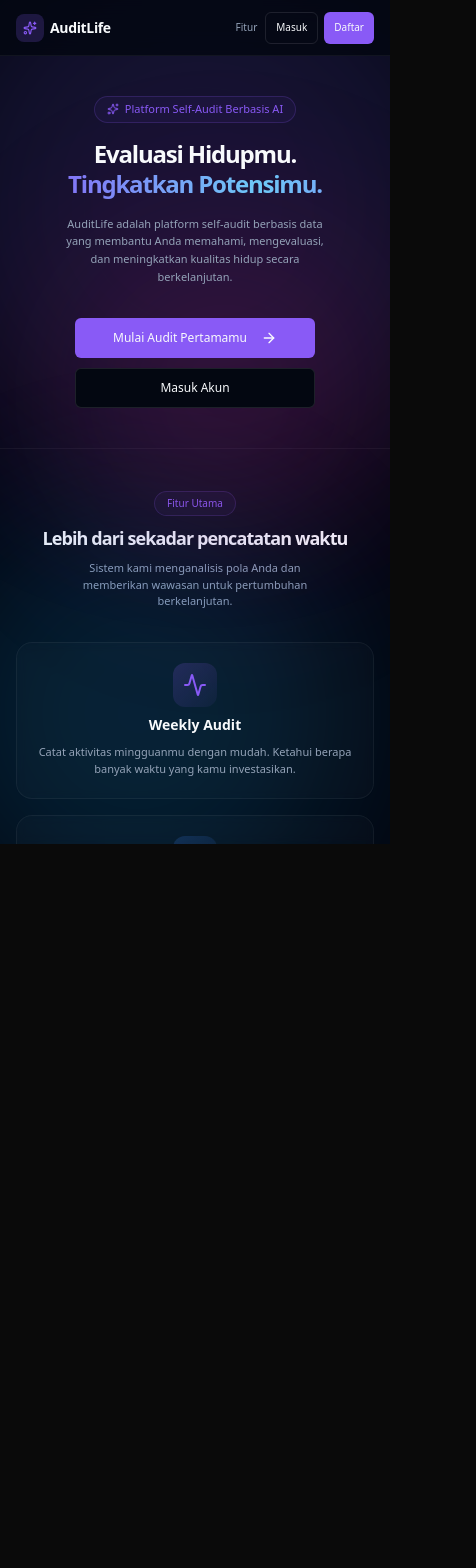
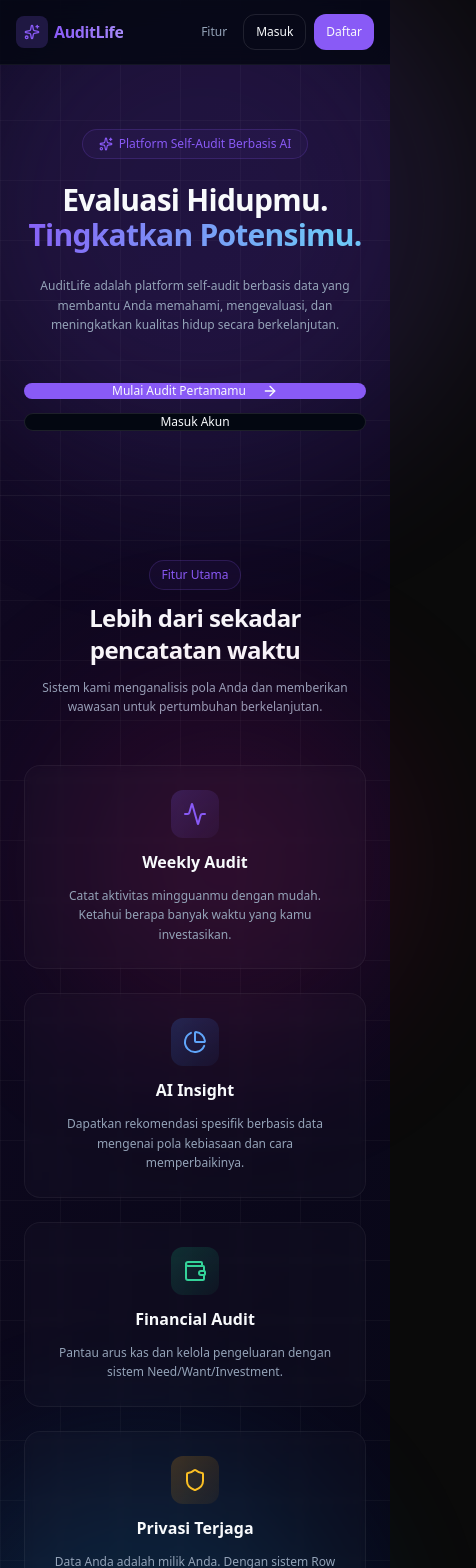
Before and after one commit to ClazPRO/AuditLife, a Next.js app: page / in a window 390 px wide. Shown: the top 1568 px of the page, 476 px wide, since content can reach past the window. Before the commit the page ends 844 px from the top, so only its background shows below. Built offline with nearby package versions, Linux system fonts and the light colour scheme.

Commit message:
fix(ui): remove phone mockup container on desktop and make layout fully responsive and full-screen

```diff
--- a/src/app/(dashboard)/dashboard/page.tsx
+++ b/src/app/(dashboard)/dashboard/page.tsx
@@ -76,7 +76,7 @@ export default async function DashboardPage() {
       </div>
 
       {/* Score Cards */}
-      <div className="grid grid-cols-2 gap-3">
+      <div className="grid grid-cols-2 sm:grid-cols-4 gap-3 md:gap-4">
         <Card className="neon-card-violet group">
           <CardHeader className="flex flex-row items-center justify-between space-y-0 pb-2">
             <CardTitle className="text-sm font-medium">
@@ -147,7 +147,7 @@ export default async function DashboardPage() {
       </div>
 
       {/* Main Content Grid */}
-      <div className="flex flex-col gap-4">
+      <div className="grid grid-cols-1 md:grid-cols-2 gap-4 md:gap-6">
         <Card className="border-white/5">
           <CardHeader>
             <CardTitle>Overview Mingguan</CardTitle>
--- a/src/app/(dashboard)/financial/page.tsx
+++ b/src/app/(dashboard)/financial/page.tsx
@@ -48,7 +48,7 @@ export default async function FinancialAuditPage() {
         </div>
       </div>
 
-      <div className="grid grid-cols-2 gap-3">
+      <div className="grid grid-cols-2 sm:grid-cols-4 gap-3 md:gap-4">
         <Card className="neon-card-emerald group">
           <CardHeader className="flex flex-row items-center justify-between pb-2">
             <CardTitle className="text-sm font-medium">Pemasukan</CardTitle>
--- a/src/app/layout.tsx
+++ b/src/app/layout.tsx
@@ -27,26 +27,15 @@ export default function RootLayout({
   return (
     <html lang="en" className="dark scroll-smooth">
       <body
-        className={`${geistSans.variable} ${geistMono.variable} antialiased min-h-screen bg-neutral-950 flex items-center justify-center p-0 sm:p-6 md:p-8 relative overflow-hidden`}
+        className={`${geistSans.variable} ${geistMono.variable} antialiased min-h-screen bg-neutral-950 flex flex-col relative`}
       >
         {/* Subtle Background */}
         <div className="fixed inset-0 bg-neutral-950 -z-10" />
         <div className="fixed inset-0 grid-pattern -z-10 opacity-30" />
 
-        {/* Phone Mockup Frame Container */}
-        <div className="w-full h-[100dvh] sm:w-[410px] sm:h-[728px] sm:rounded-[36px] sm:border-[8px] sm:border-neutral-800 bg-background sm:shadow-[0_0_60px_rgba(0,0,0,0.8)] relative flex flex-col overflow-hidden">
-          {/* Status Bar / Notch spacer for desktop */}
-          <div className="hidden sm:flex justify-center items-center h-6 bg-background/80 backdrop-blur-md w-full sticky top-0 z-30 shrink-0">
-            <div className="h-4 w-28 bg-neutral-900 rounded-full border border-white/5 flex items-center justify-center">
-              <div className="h-1.5 w-1.5 rounded-full bg-primary/40 mr-2 animate-pulse" />
-              <span className="text-[9px] text-muted-foreground/80 font-mono tracking-widest">AUDITLIFE</span>
-            </div>
-          </div>
-
-          {/* Children container (no scroll here, handled by page components) */}
-          <div className="flex-1 relative flex flex-col overflow-hidden min-h-0">
-            {children}
-          </div>
+        {/* Main responsive container */}
+        <div className="flex-1 w-full relative flex flex-col min-h-0">
+          {children}
         </div>
 
         <Toaster />
--- a/src/app/page.tsx
+++ b/src/app/page.tsx
@@ -4,7 +4,7 @@ import { ArrowRight, Activity, PieChart, Shield, Sparkles, Wallet } from "lucide
 
 export default function Home() {
   return (
-    <div className="flex flex-col flex-1 h-full overflow-y-auto no-scrollbar relative">
+    <div className="flex flex-col flex-1 relative">
       {/* Animated Background */}
       <div className="absolute inset-0 gradient-bg -z-10" />
       <div className="absolute inset-0 grid-pattern -z-10" />
@@ -13,56 +13,58 @@ export default function Home() {
       <div className="orb orb-3" />
 
       {/* Header */}
-      <header className="px-4 h-14 flex items-center border-b border-white/5 bg-background/80 backdrop-blur-md sticky top-0 z-50 shrink-0">
+      <header className="w-full border-b border-white/5 bg-background/80 backdrop-blur-md sticky top-0 z-50 shrink-0">
+        <div className="max-w-6xl mx-auto px-4 md:px-8 h-16 flex items-center">
           <Link className="flex items-center justify-center gap-1.5" href="/">
-          <div className="h-7 w-7 rounded-lg bg-primary/20 flex items-center justify-center">
-            <Sparkles className="h-3.5 w-3.5 text-primary" />
+            <div className="h-8 w-8 rounded-lg bg-primary/20 flex items-center justify-center">
+              <Sparkles className="h-4 w-4 text-primary" />
             </div>
-          <span className="font-bold text-sm tracking-tight">AuditLife</span>
+            <span className="font-bold text-base md:text-lg tracking-tight bg-gradient-to-r from-primary to-violet-400 bg-clip-text text-transparent">AuditLife</span>
           </Link>
-        <nav className="ml-auto flex gap-2 sm:gap-3 items-center">
-          <Link className="text-[10px] font-medium text-muted-foreground hover:text-foreground transition-colors" href="#features">
+          <nav className="ml-auto flex gap-4 md:gap-6 items-center">
+            <Link className="text-xs font-medium text-muted-foreground hover:text-foreground transition-colors" href="#features">
               Fitur
             </Link>
-          <div className="flex gap-1.5">
-            <Button variant="ghost" asChild size="sm" className="h-8 border border-white/10 hover:bg-white/5 text-[10px] px-2.5">
+            <div className="flex gap-2">
+              <Button variant="ghost" asChild size="sm" className="h-9 border border-white/10 hover:bg-white/5 text-xs px-3 md:px-4 rounded-xl">
                 <Link href="/login">Masuk</Link>
               </Button>
-            <Button asChild size="sm" className="h-8 glow-primary-hover text-[10px] px-2.5">
+              <Button asChild size="sm" className="h-9 glow-primary-hover text-xs px-3 md:px-4 rounded-xl">
                 <Link href="/register">Daftar</Link>
               </Button>
             </div>
           </nav>
+        </div>
       </header>
 
       <main className="flex-1">
         {/* Hero Section */}
-        <section className="w-full py-10 flex items-center justify-center relative">
-          <div className="px-4">
-            <div className="flex flex-col items-center space-y-6 text-center">
-              <div className="space-y-4 fade-up">
+        <section className="w-full py-16 md:py-28 flex items-center justify-center relative">
+          <div className="max-w-4xl mx-auto px-6 md:px-8">
+            <div className="flex flex-col items-center space-y-8 text-center">
+              <div className="space-y-6 fade-up">
                 {/* Badge */}
-                <div className="inline-flex items-center gap-1.5 rounded-full border border-primary/20 bg-primary/5 px-3 py-1 text-[11px] text-primary backdrop-blur-sm">
-                  <Sparkles className="h-3 w-3" />
+                <div className="inline-flex items-center gap-1.5 rounded-full border border-primary/20 bg-primary/5 px-4 py-1.5 text-xs text-primary backdrop-blur-sm">
+                  <Sparkles className="h-3.5 w-3.5" />
                   Platform Self-Audit Berbasis AI
                 </div>
 
-                <h1 className="text-2xl font-bold tracking-tighter leading-tight">
+                <h1 className="text-3xl sm:text-5xl md:text-7xl font-extrabold tracking-tight leading-[1.15] md:leading-[1.1]">
                   Evaluasi Hidupmu. <br />
                   <span className="shimmer-text">Tingkatkan Potensimu.</span>
                 </h1>
-                <p className="mx-auto max-w-[280px] text-[11px] text-muted-foreground leading-relaxed">
+                <p className="mx-auto max-w-md sm:max-w-xl text-xs sm:text-sm md:text-lg text-muted-foreground leading-relaxed">
                   AuditLife adalah platform self-audit berbasis data yang membantu Anda memahami, mengevaluasi, dan meningkatkan kualitas hidup secara berkelanjutan.
                 </p>
               </div>
-              <div className="flex flex-col gap-2.5 w-full max-w-[240px] pt-2">
-                <Button asChild size="default" className="h-10 glow-primary-hover text-xs w-full">
+              <div className="flex flex-col sm:flex-row gap-3.5 w-full max-w-[400px] pt-4 justify-center">
+                <Button asChild size="lg" className="h-12 glow-primary-hover text-xs md:text-sm px-6 rounded-xl flex-1">
                   <Link href="/register">
                     Mulai Audit Pertamamu
-                    <ArrowRight className="ml-1.5 h-3.5 w-3.5" />
+                    <ArrowRight className="ml-2 h-4 w-4" />
                   </Link>
                 </Button>
-                <Button variant="outline" size="default" asChild className="h-10 border-white/10 hover:bg-white/5 text-xs w-full">
+                <Button variant="outline" size="lg" asChild className="h-12 border-white/10 hover:bg-white/5 text-xs md:text-sm px-6 rounded-xl flex-1">
                   <Link href="/login">Masuk Akun</Link>
                 </Button>
               </div>
@@ -71,81 +73,85 @@ export default function Home() {
         </section>
 
         {/* Features Section */}
-        <section id="features" className="w-full py-10 px-4 border-t border-white/5">
-          <div className="flex flex-col items-center justify-center space-y-3 text-center mb-8">
-            <div className="space-y-2">
-              <div className="inline-flex items-center gap-1.5 rounded-full border border-primary/20 bg-primary/5 px-3 py-1 text-[10px] text-primary">
+        <section id="features" className="w-full py-16 md:py-24 border-t border-white/5">
+          <div className="max-w-6xl mx-auto px-6 md:px-8">
+            <div className="flex flex-col items-center justify-center space-y-3 text-center mb-12">
+              <div className="space-y-3">
+                <div className="inline-flex items-center gap-1.5 rounded-full border border-primary/20 bg-primary/5 px-3 py-1.5 text-xs text-primary">
                   Fitur Utama
                 </div>
-              <h2 className="text-lg font-bold tracking-tighter">
+                <h2 className="text-2xl sm:text-3xl font-extrabold tracking-tight">
                   Lebih dari sekadar pencatatan waktu
                 </h2>
-              <p className="max-w-[260px] text-[11px] text-muted-foreground mx-auto">
+                <p className="max-w-md text-xs sm:text-sm text-muted-foreground mx-auto leading-relaxed">
                   Sistem kami menganalisis pola Anda dan memberikan wawasan untuk pertumbuhan berkelanjutan.
                 </p>
               </div>
             </div>
 
-          <div className="grid grid-cols-1 gap-4">
+            <div className="grid grid-cols-1 sm:grid-cols-2 lg:grid-cols-4 gap-6">
               {/* Feature 1 */}
-            <div className="group relative flex flex-col items-center space-y-2 text-center p-5 rounded-2xl border border-white/5 bg-white/[0.02] backdrop-blur-sm hover:bg-white/[0.05] hover:border-primary/20 transition-all duration-300">
-              <div className="flex h-11 w-11 items-center justify-center rounded-xl bg-gradient-to-br from-primary/20 to-primary/5 transition-all duration-300">
-                <Activity className="h-5.5 w-5.5 text-primary" />
+              <div className="group relative flex flex-col items-center space-y-3 text-center p-6 md:p-8 rounded-2xl border border-white/5 bg-white/[0.02] backdrop-blur-sm hover:bg-white/[0.05] hover:border-primary/20 transition-all duration-300">
+                <div className="flex h-12 w-12 items-center justify-center rounded-xl bg-gradient-to-br from-primary/20 to-primary/5 transition-all duration-300">
+                  <Activity className="h-6 w-6 text-primary" />
                 </div>
-              <h3 className="text-sm font-bold">Weekly Audit</h3>
-              <p className="text-[11px] text-muted-foreground leading-relaxed">
+                <h3 className="text-base font-bold">Weekly Audit</h3>
+                <p className="text-xs text-muted-foreground leading-relaxed">
                   Catat aktivitas mingguanmu dengan mudah. Ketahui berapa banyak waktu yang kamu investasikan.
                 </p>
               </div>
 
               {/* Feature 2 */}
-            <div className="group relative flex flex-col items-center space-y-2 text-center p-5 rounded-2xl border border-white/5 bg-white/[0.02] backdrop-blur-sm hover:bg-white/[0.05] hover:border-primary/20 transition-all duration-300">
-              <div className="flex h-11 w-11 items-center justify-center rounded-xl bg-gradient-to-br from-blue-500/20 to-blue-500/5 transition-all duration-300">
-                <PieChart className="h-5.5 w-5.5 text-blue-400" />
+              <div className="group relative flex flex-col items-center space-y-3 text-center p-6 md:p-8 rounded-2xl border border-white/5 bg-white/[0.02] backdrop-blur-sm hover:bg-white/[0.05] hover:border-primary/20 transition-all duration-300">
+                <div className="flex h-12 w-12 items-center justify-center rounded-xl bg-gradient-to-br from-blue-500/20 to-blue-500/5 transition-all duration-300">
+                  <PieChart className="h-6 w-6 text-blue-400" />
                 </div>
-              <h3 className="text-sm font-bold">AI Insight</h3>
-              <p className="text-[11px] text-muted-foreground leading-relaxed">
+                <h3 className="text-base font-bold">AI Insight</h3>
+                <p className="text-xs text-muted-foreground leading-relaxed">
                   Dapatkan rekomendasi spesifik berbasis data mengenai pola kebiasaan dan cara memperbaikinya.
                 </p>
               </div>
 
               {/* Feature 3 */}
-            <div className="group relative flex flex-col items-center space-y-2 text-center p-5 rounded-2xl border border-white/5 bg-white/[0.02] backdrop-blur-sm hover:bg-white/[0.05] hover:border-primary/20 transition-all duration-300">
-              <div className="flex h-11 w-11 items-center justify-center rounded-xl bg-gradient-to-br from-emerald-500/20 to-emerald-500/5 transition-all duration-300">
-                <Wallet className="h-5.5 w-5.5 text-emerald-400" />
+              <div className="group relative flex flex-col items-center space-y-3 text-center p-6 md:p-8 rounded-2xl border border-white/5 bg-white/[0.02] backdrop-blur-sm hover:bg-white/[0.05] hover:border-primary/20 transition-all duration-300">
+                <div className="flex h-12 w-12 items-center justify-center rounded-xl bg-gradient-to-br from-emerald-500/20 to-emerald-500/5 transition-all duration-300">
+                  <Wallet className="h-6 w-6 text-emerald-400" />
                 </div>
-              <h3 className="text-sm font-bold">Financial Audit</h3>
-              <p className="text-[11px] text-muted-foreground leading-relaxed">
+                <h3 className="text-base font-bold">Financial Audit</h3>
+                <p className="text-xs text-muted-foreground leading-relaxed">
                   Pantau arus kas dan kelola pengeluaran dengan sistem Need/Want/Investment.
                 </p>
               </div>
 
               {/* Feature 4 */}
-            <div className="group relative flex flex-col items-center space-y-2 text-center p-5 rounded-2xl border border-white/5 bg-white/[0.02] backdrop-blur-sm hover:bg-white/[0.05] hover:border-primary/20 transition-all duration-300">
-              <div className="flex h-11 w-11 items-center justify-center rounded-xl bg-gradient-to-br from-amber-500/20 to-amber-500/5 transition-all duration-300">
-                <Shield className="h-5.5 w-5.5 text-amber-400" />
+              <div className="group relative flex flex-col items-center space-y-3 text-center p-6 md:p-8 rounded-2xl border border-white/5 bg-white/[0.02] backdrop-blur-sm hover:bg-white/[0.05] hover:border-primary/20 transition-all duration-300">
+                <div className="flex h-12 w-12 items-center justify-center rounded-xl bg-gradient-to-br from-amber-500/20 to-amber-500/5 transition-all duration-300">
+                  <Shield className="h-6 w-6 text-amber-400" />
                 </div>
-              <h3 className="text-sm font-bold">Privasi Terjaga</h3>
-              <p className="text-[11px] text-muted-foreground leading-relaxed">
+                <h3 className="text-base font-bold">Privasi Terjaga</h3>
+                <p className="text-xs text-muted-foreground leading-relaxed">
                   Data Anda adalah milik Anda. Dengan sistem Row Level Security, privasi Anda selalu aman.
                 </p>
+              </div>
             </div>
           </div>
         </section>
       </main>
 
-      <footer className="flex flex-col gap-2 py-6 w-full shrink-0 items-center px-4 border-t border-white/5 bg-black/20">
-        <p className="text-[10px] text-muted-foreground">
+      <footer className="border-t border-white/5 bg-black/20 py-8">
+        <div className="max-w-6xl mx-auto px-6 md:px-8 flex flex-col sm:flex-row justify-between items-center gap-4">
+          <p className="text-xs text-muted-foreground">
             &copy; {new Date().getFullYear()} AuditLife. All rights reserved.
           </p>
-        <nav className="flex gap-4">
-          <Link className="text-[10px] text-muted-foreground hover:text-foreground transition-colors" href="#">
+          <nav className="flex gap-6">
+            <Link className="text-xs text-muted-foreground hover:text-foreground transition-colors" href="#">
               Syarat Ketentuan
             </Link>
-          <Link className="text-[10px] text-muted-foreground hover:text-foreground transition-colors" href="#">
+            <Link className="text-xs text-muted-foreground hover:text-foreground transition-colors" href="#">
               Kebijakan Privasi
             </Link>
           </nav>
+        </div>
       </footer>
     </div>
   );
```
Lines whose indentation alone changed are shown as unchanged.
